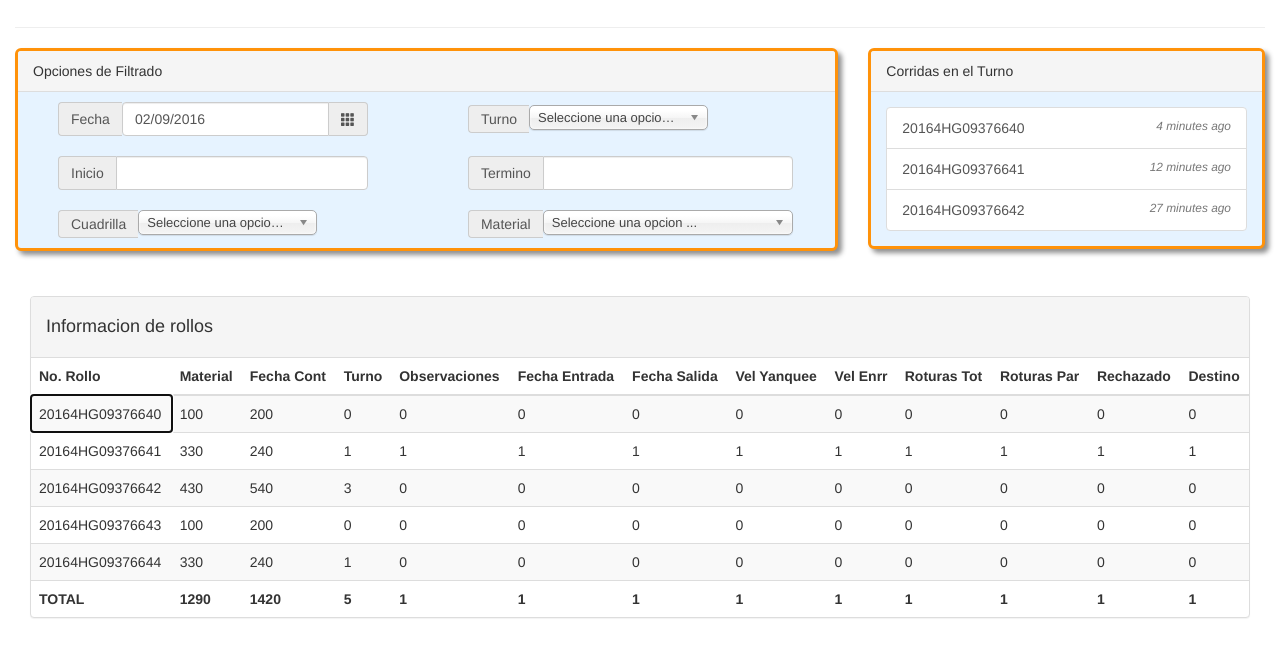
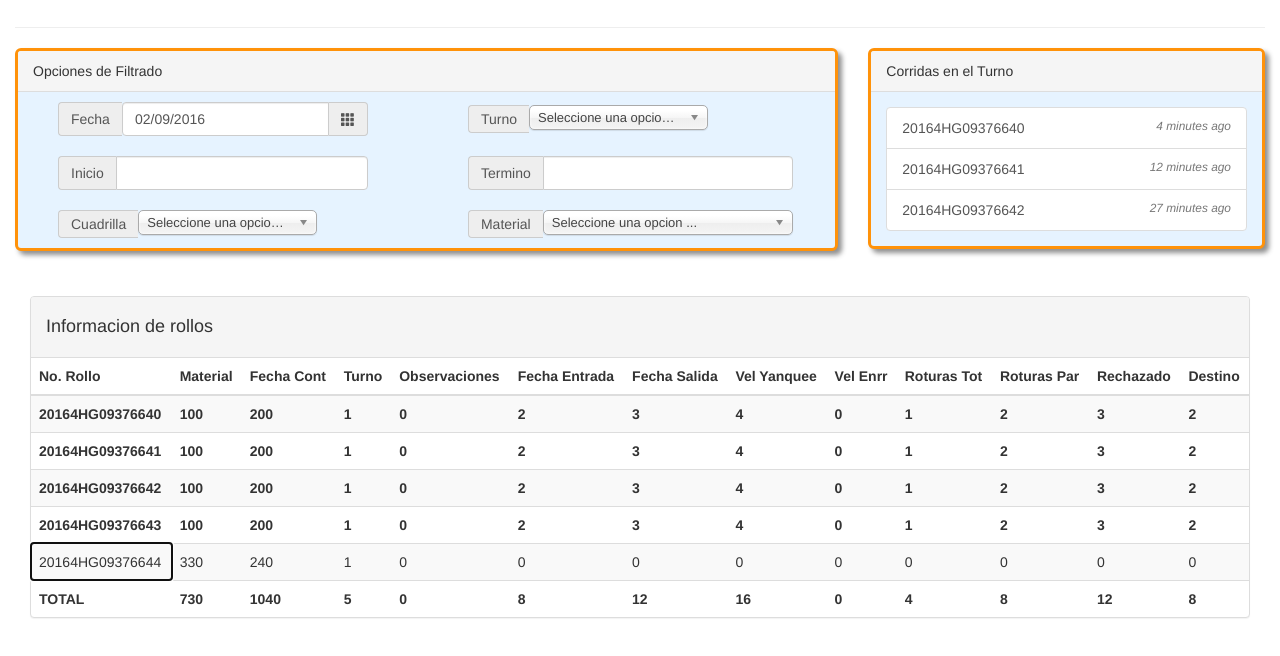
Before and after one commit to tiagosd/DiseFps, a plain HTML site: page SPM/ProduccionJumbo.html in a window 1280 px wide. Shown: the part 122-778 px from the top of the page. Drawn offline with Linux system fonts and the light colour scheme; no server answers; some icons are missing.

Commit message:
Propuesta Final
02/Sep/2016

```diff
--- a/SPM/ProduccionJumbo.html
+++ b/SPM/ProduccionJumbo.html
@@ -428,10 +428,10 @@ and open the template in the editor.
 							</tr>
 						</thead>
 						<tbody>
-						  <tr><td>20164HG09376640</td><td>100</td><td>200</td><td>0</td><td>0</td><td>0</td><td>0</td><td>0</td><td>0</td><td>0</td><td>0</td><td>0</td><td>0</td></tr>
-						  <tr><td>20164HG09376641</td><td>330</td><td>240</td><td>1</td><td>1</td><td>1</td><td>1</td><td>1</td><td>1</td><td>1</td><td>1</td><td>1</td><td>1</td></tr>
-						  <tr><td>20164HG09376642</td><td>430</td><td>540</td><td>3</td><td>0</td><td>0</td><td>0</td><td>0</td><td>0</td><td>0</td><td>0</td><td>0</td><td>0</td></tr>
-						  <tr><td>20164HG09376643</td><td>100</td><td>200</td><td>0</td><td>0</td><td>0</td><td>0</td><td>0</td><td>0</td><td>0</td><td>0</td><td>0</td><td>0</td></tr>
+						  <tr><th>20164HG09376640</th><th>100</th><th>200</th><th>1</th><th>0</th><th>2</th><th>3</th><th>4</th><th>0</th><th>1</th><th>2</th><th>3</th><th>2</th></tr>
+						  <tr><th>20164HG09376641</th><th>100</th><th>200</th><th>1</th><th>0</th><th>2</th><th>3</th><th>4</th><th>0</th><th>1</th><th>2</th><th>3</th><th>2</th></tr>
+						  <tr><th>20164HG09376642</th><th>100</th><th>200</th><th>1</th><th>0</th><th>2</th><th>3</th><th>4</th><th>0</th><th>1</th><th>2</th><th>3</th><th>2</th></tr>
+						  <tr><th>20164HG09376643</th><th>100</th><th>200</th><th>1</th><th>0</th><th>2</th><th>3</th><th>4</th><th>0</th><th>1</th><th>2</th><th>3</th><th>2</th></tr>
 						  <tr><td>20164HG09376644</td><td>330</td><td>240</td><td>1</td><td>0</td><td>0</td><td>0</td><td>0</td><td>0</td><td>0</td><td>0</td><td>0</td><td>0</td></tr>
 						</tbody>
 						<tfoot><tr><th><strong>TOTAL</strong></th><th></th><th></th><th></th><th></th><th></th><th></th><th></th><th></th><th></th><th></th><th></th><th></th></tr></thead>
```
